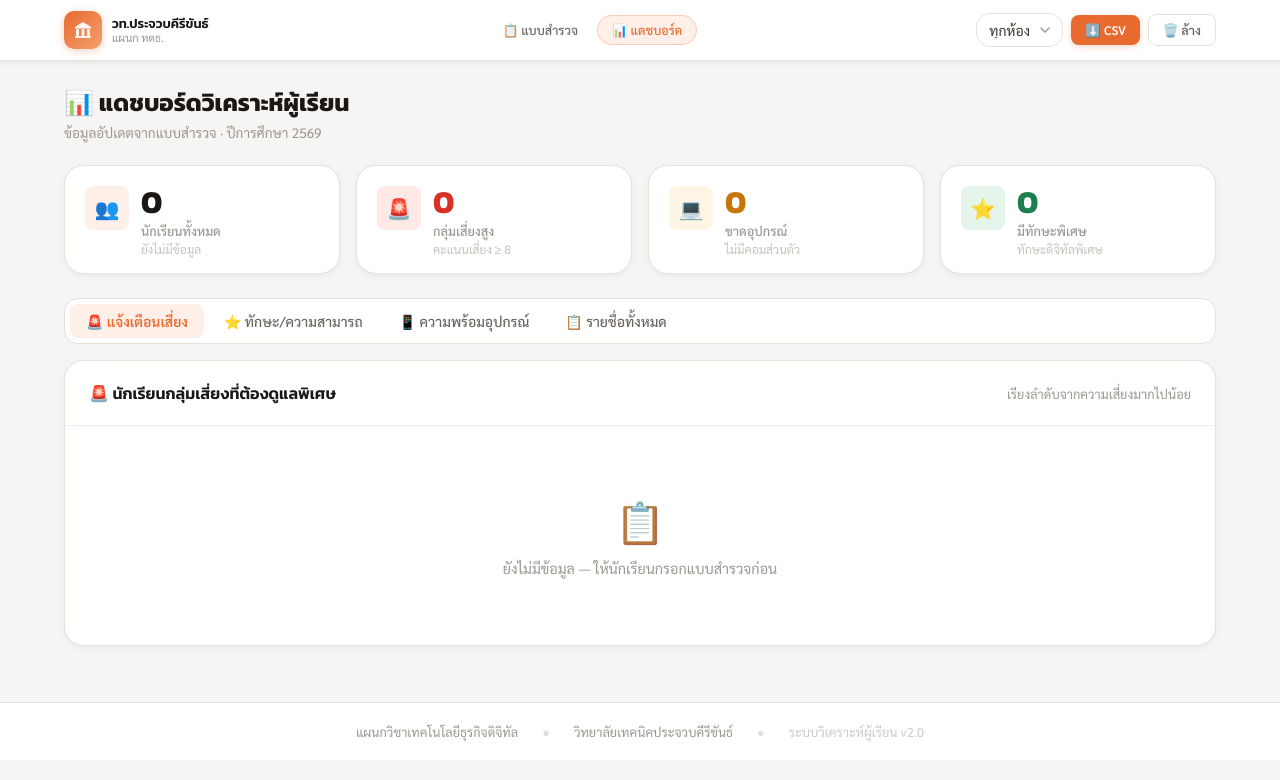
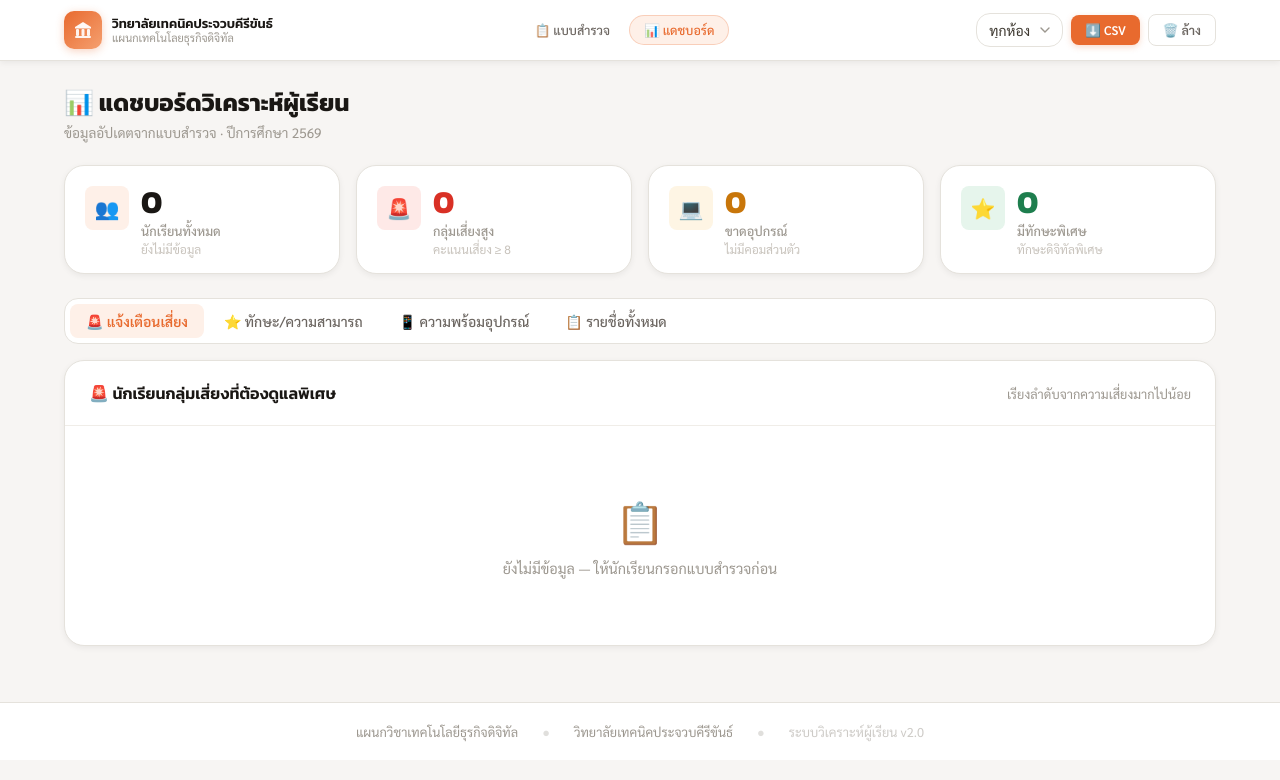
Before and after one commit to CoolAod/Analyze-individual-learners, a plain HTML site: page dashboard.html in a window 1280 px wide. Drawn offline with Linux system fonts and the light colour scheme.

Commit message:
Update dashboard.html

```diff
--- a/dashboard.html
+++ b/dashboard.html
@@ -237,8 +237,8 @@ body{font-family:'Sarabun',sans-serif;background:#F7F5F3;color:#2D2A27;min-heigh
         </svg>
       </div>
       <div class="brand-text">
-        <span class="brand-school">วท.ประจวบคีรีขันธ์</span>
-        <span class="brand-dept">แผนก ทดธ.</span>
+        <span class="brand-school">วิทยาลัยเทคนิคประจวบคีรีขันธ์</span>
+        <span class="brand-dept">แผนกเทคโนโลยธุรกิจดิจิทัล</span>
       </div>
     </a>
     <nav class="header-nav">
```
